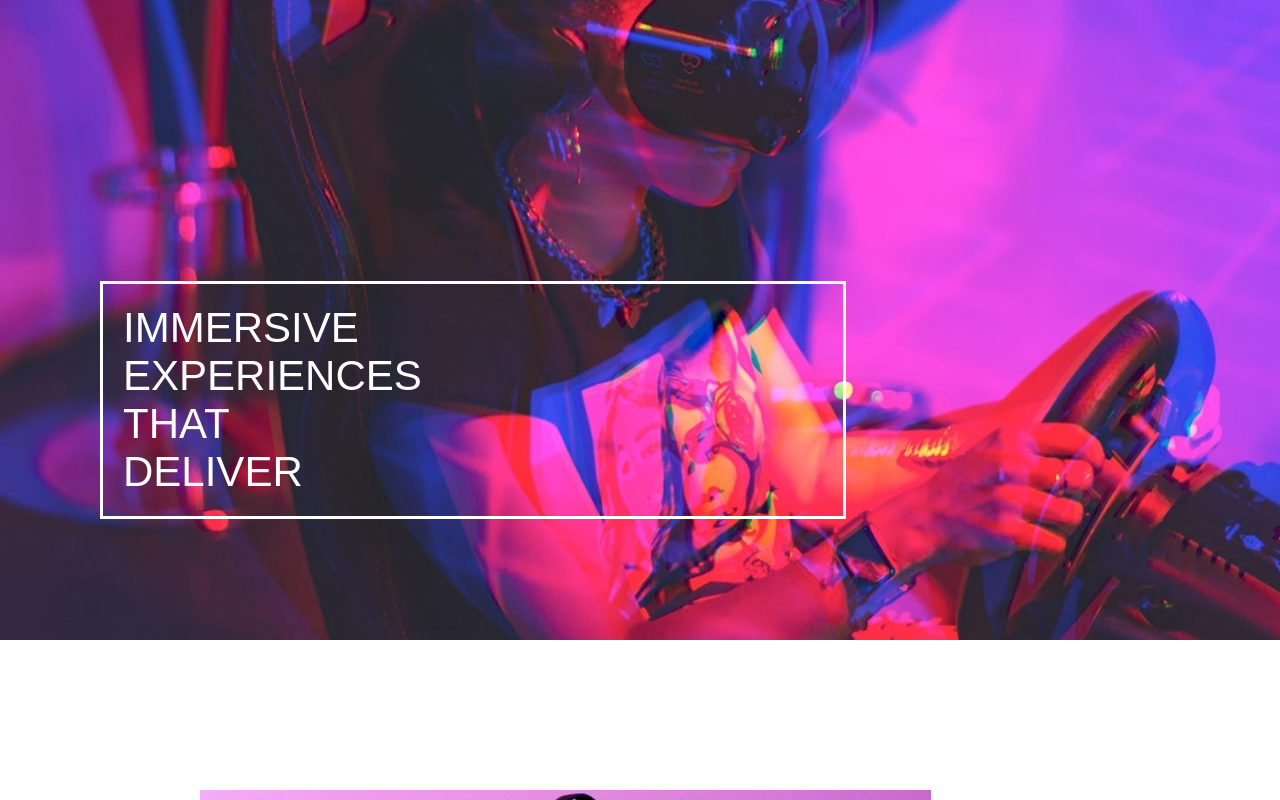
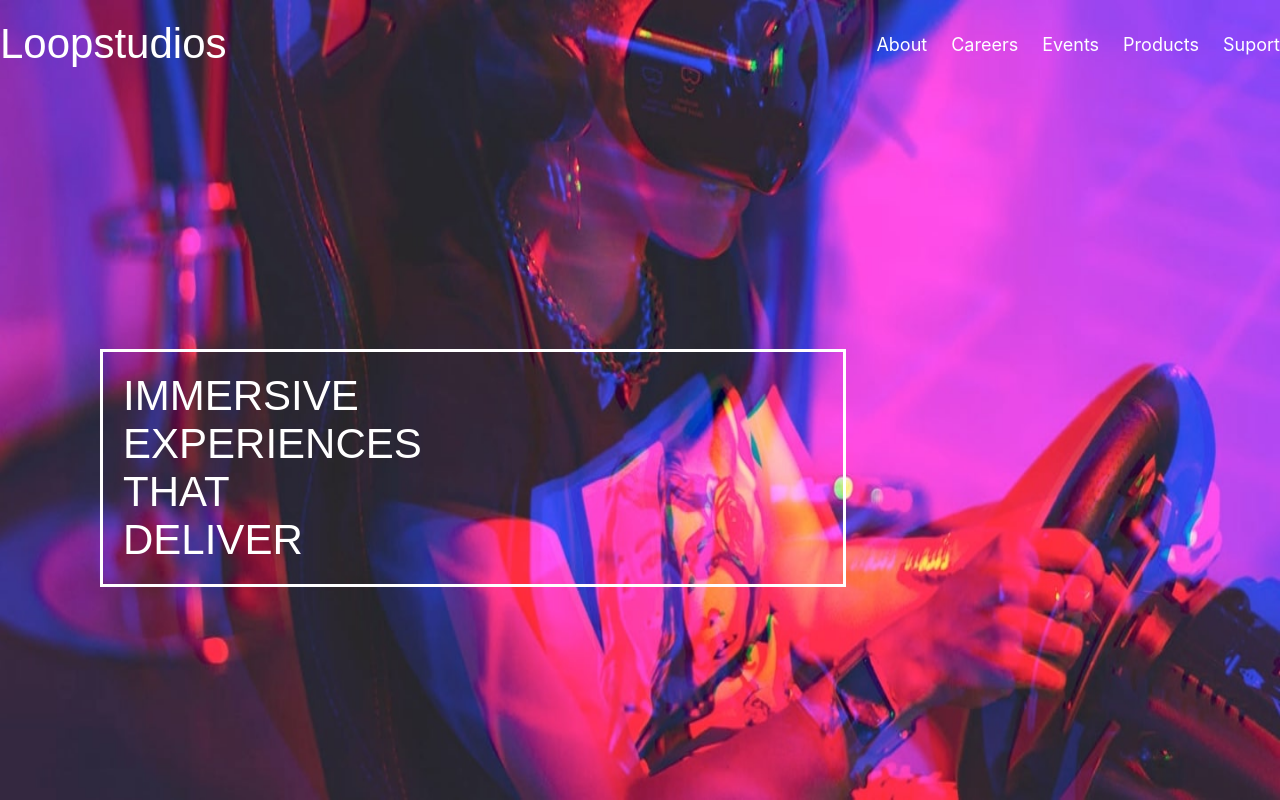
Before and after one commit to Arttutu/loopstudios, a React (Create React App) app: page / in a window 1280 px wide. Shown: the top 800 px of the page. Built offline with nearby package versions, Linux system fonts and the light colour scheme.

Commit message:
começando a criar o menu principal

```diff
--- a/src/Componentes/Banner/index.jsx
+++ b/src/Componentes/Banner/index.jsx
@@ -3,11 +3,13 @@ import { styled } from 'styled-components'
 import banner from './image-hero.jpg'
 import bannerMobile from './image-hero-mobile.jpg'
 import { cor1 } from '../UI/variaveis'
-import {Titulo} from '../UI'
+import {Box, Titulo} from '../UI'
+import NavRodpae from '../Nav'
+import Nav from '../Nav'
 
 const BannerCaixa = styled.section`
 width: 100%;
-height: 80vh;
+height: 100vh;
 background-image: url(${banner});
 background-repeat: no-repeat;
 background-size: 100% 100%;
@@ -22,10 +24,8 @@ const BoxBanner = styled.div`
    display: flex;
    align-items: center;
    margin: 0 auto;
-
-
 `
-const Box  = styled.div`
+const BoxCaixa  = styled.div`
   width: 700px;
   padding:20px;
   border: 3px solid ${cor1};
@@ -35,18 +35,31 @@ const Box  = styled.div`
     margin: 0 auto;
  }
 `
+const BoxMenu  = styled.div`
+  padding-top: 20px;
+  display: flex;
+  align-items: center;
+  justify-content: space-between;
+`
 
 export default function Banner() {
   return (
    <BannerCaixa>
+    <Box>
+      <BoxMenu>
+        <Titulo>Loopstudios</Titulo>
+        <Nav />
+      </BoxMenu>
     <BoxBanner>
-      <Box>
+      <BoxCaixa>
         <Titulo>IMMERSIVE</Titulo>
         <Titulo>EXPERIENCES</Titulo>
         <Titulo>THAT</Titulo>
         <Titulo>DELIVER</Titulo>
-      </Box>
+      </BoxCaixa>
     </BoxBanner>
+    </Box>
+
    </BannerCaixa>
   )
 }
--- a/src/Componentes/Botao/index.jsx
+++ b/src/Componentes/Botao/index.jsx
@@ -18,6 +18,12 @@ const BotaoStyle = styled.button`
       display: none;
     }
 `
+export const MobileBotaoStyle = styled(BotaoStyle)`
+    @media (min-width: 768px) {
+      justify-content: center;
+        display: none;
+    }
+`
 export default function Botao({texto}) {
   return (
     <BotaoStyle>{texto}</BotaoStyle>
--- a/src/Componentes/Criacao/index.jsx
+++ b/src/Componentes/Criacao/index.jsx
@@ -1,6 +1,6 @@
 import React from 'react'
 import { Box,  TituloSecundary } from '../UI'
-import Botao from '../Botao'
+import Botao, { MobileBotaoStyle } from '../Botao'
 import { styled } from 'styled-components'
 import card from  "./card.json"
 import Card from '../Card'
@@ -21,10 +21,12 @@ const BoxCard = styled.div`
     }
 
 `
+
 export default function Criacao() {
   return (
     <>
     <Box>
+
         <BoxCricacao>
           <TituloSecundary primary>OUR CREATIONS</TituloSecundary>
           <Botao texto="SEE ALL"></Botao>
@@ -40,7 +42,10 @@ export default function Criacao() {
                       )
                   )}
           </BoxCard>
-        <Botao texto="SEE ALL"></Botao>
+          <MobileBotaoStyle>SEE ALL</MobileBotaoStyle>
+
+
+
       </Box>
     </>
   )
--- a/src/Componentes/NavRodape/index.jsx
+++ b/src/Componentes/Nav/index.jsx
@@ -4,6 +4,7 @@ import { cor1 } from '../UI/variaveis'
 
 const NavLista = styled.ul`
     display: flex;
+    list-style: none;
     gap: 1.5rem;
     @media (max-width: 768px){
         flex-direction: column;
@@ -13,13 +14,14 @@ const LinkMenu = styled.a`
     font-size: 18px;
     color: ${cor1};
     transition: 0.5s;
+    cursor: pointer;
     &:hover{
         text-decoration: underline 3px;
 
     }
 
 `
-export default function NavRodpae() {
+export default function Nav() {
   return (
     <>
 
--- a/src/Componentes/Rodape/index.jsx
+++ b/src/Componentes/Rodape/index.jsx
@@ -4,13 +4,13 @@ import { cor1, cor2 } from '../UI/variaveis'
 import { Box, Descricao, Titulo } from '../UI'
 import {AiFillFacebook, AiFillTwitterCircle, AiFillInstagram} from "react-icons/ai"
 import {BsPinterest} from "react-icons/bs"
-import NavRodpae from '../NavRodape'
+
+import Nav from '../Nav'
 const RodapeStyle = styled.div`
     width: 100%;
     height: 200px;
     background-color: ${cor2};
     padding-top: 50px ;
-
     @media (max-width: 768px){
         height: auto;
         padding-bottom: 30px;
@@ -62,7 +62,7 @@ export default function Rodape() {
             <BoxGeral>
                 <BoxRodapeUm>
                     <Titulo>loopstudios</Titulo>
-                    <NavRodpae />
+                    <Nav />
                 </BoxRodapeUm>
                 <BoxRodapeDois>
                     <BoxIcone>
```
Lines whose indentation alone changed are shown as unchanged.
